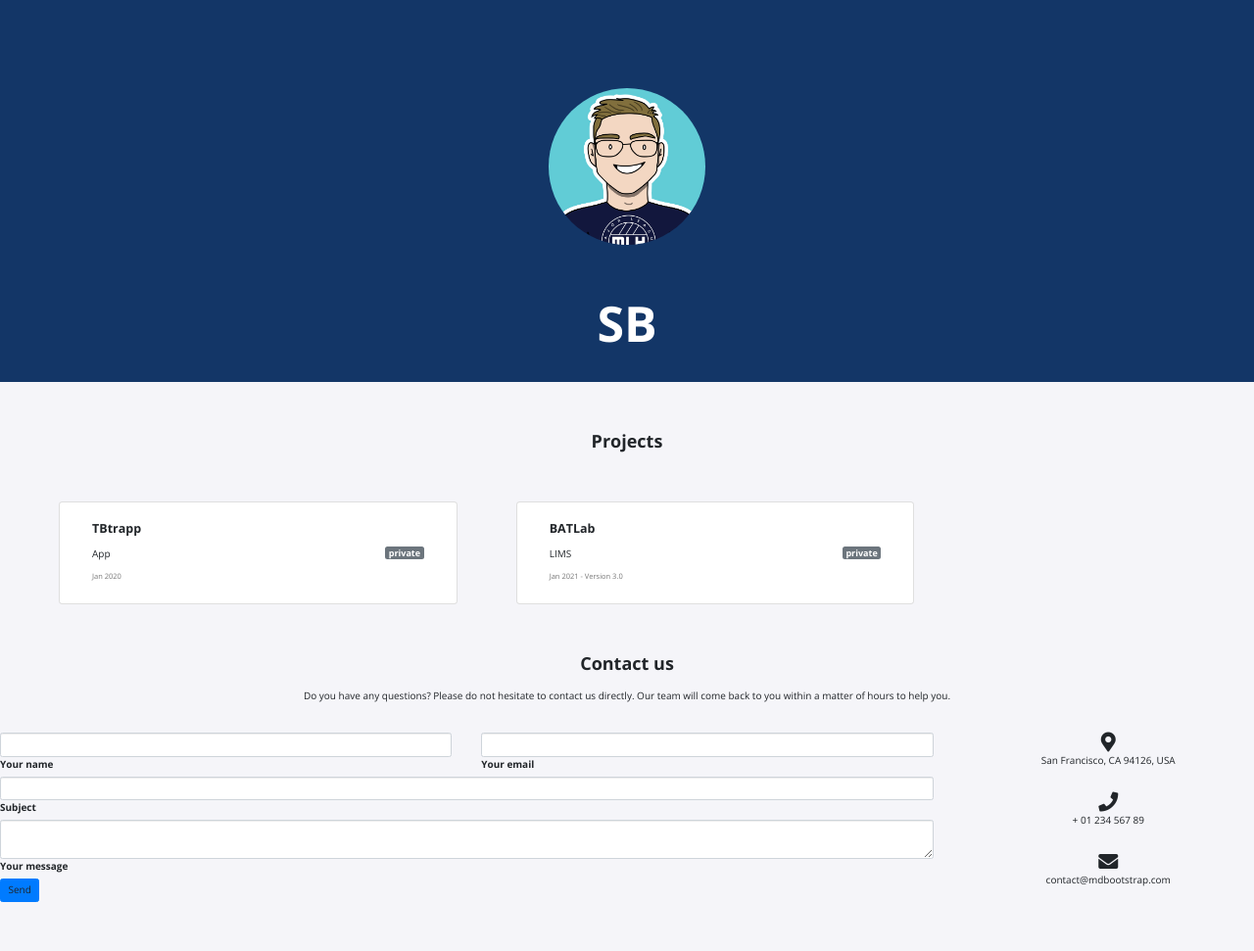
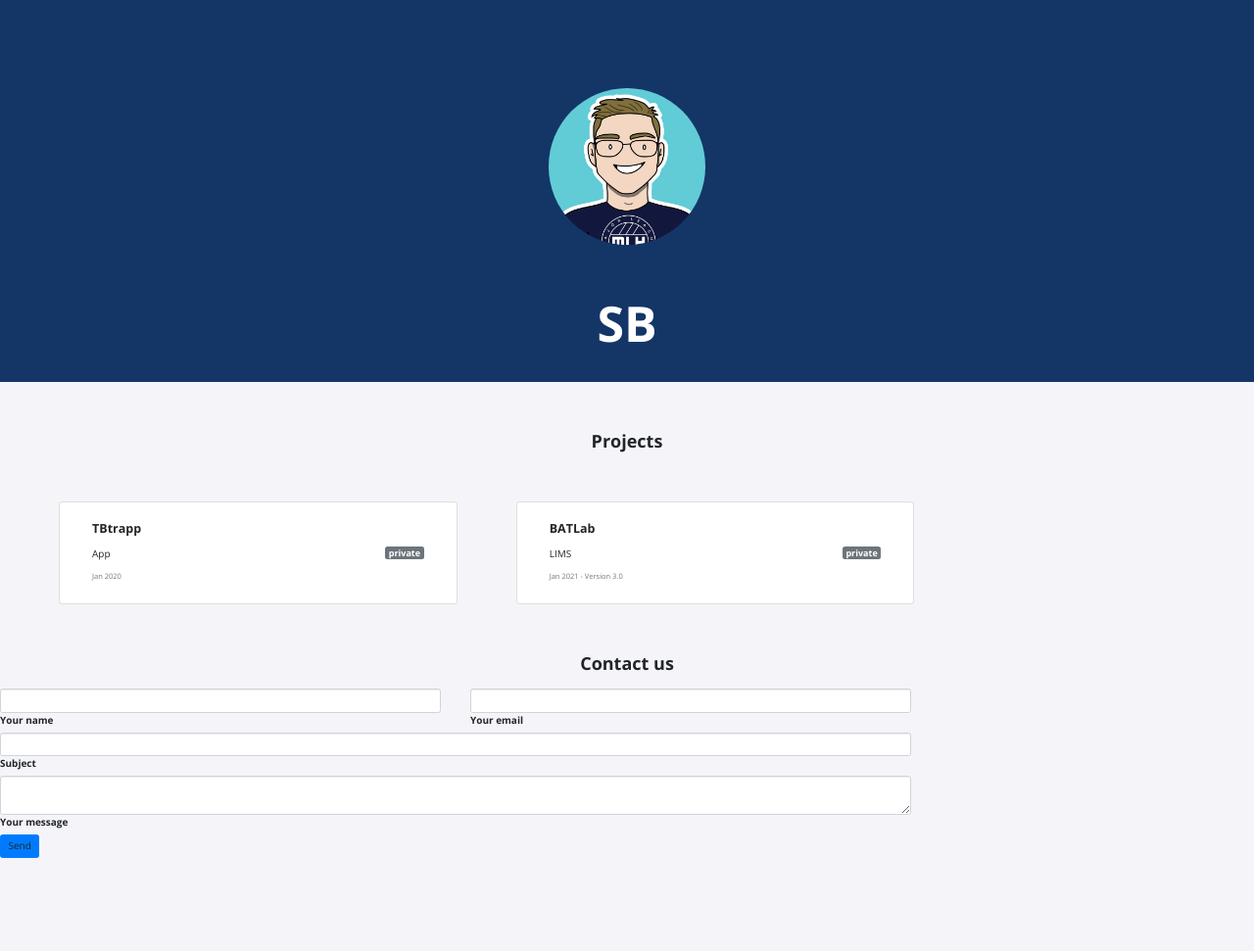
Before and after one commit to sabrgmane/sabrgmane.github.io, a Jekyll site: the page built from index.html, in a window 1280 px wide. Shown: the whole page at 98% size. Built offline with Jekyll 4.4.1, drawn with Linux system fonts in a browser that asks for light colours; nearby versions of some CDN libraries; library files that are not in the unit come from our copies; after the commit the page ends 926 px from its top, so only the background shows below that.

Commit message:
Update contact.html

```diff
--- a/_includes/contact.html
+++ b/_includes/contact.html
@@ -1,16 +1,13 @@
     <!--Section: Contact v.2-->
-<section class="mb-4">
+<section>
 
     <!--Section heading-->
     <h2 class="h1-responsive font-weight-bold text-center my-4">Contact us</h2>
-    <!--Section description-->
-    <p class="text-center w-responsive mx-auto mb-5">Do you have any questions? Please do not hesitate to contact us directly. Our team will come back to you within
-        a matter of hours to help you.</p>
 
-    <div class="row">
+    <div class="row w-75">
 
         <!--Grid column-->
-        <div class="col-md-9 mb-md-0 mb-5">
+        <div class="col-md-12 mb-md-0 mb-5">
             <form id="contact-form" name="contact-form" action="mail.php" method="POST">
 
                 <!--Grid row-->
@@ -72,24 +69,6 @@
         </div>
         <!--Grid column-->
 
-        <!--Grid column-->
-        <div class="col-md-3 text-center">
-            <ul class="list-unstyled mb-0">
-                <li><i class="fas fa-map-marker-alt fa-2x"></i>
-                    <p>San Francisco, CA 94126, USA</p>
-                </li>
-
-                <li><i class="fas fa-phone mt-4 fa-2x"></i>
-                    <p>+ 01 234 567 89</p>
-                </li>
-
-                <li><i class="fas fa-envelope mt-4 fa-2x"></i>
-                    <p>contact@mdbootstrap.com</p>
-                </li>
-            </ul>
-        </div>
-        <!--Grid column-->
-
     </div>
 
 </section>
```
